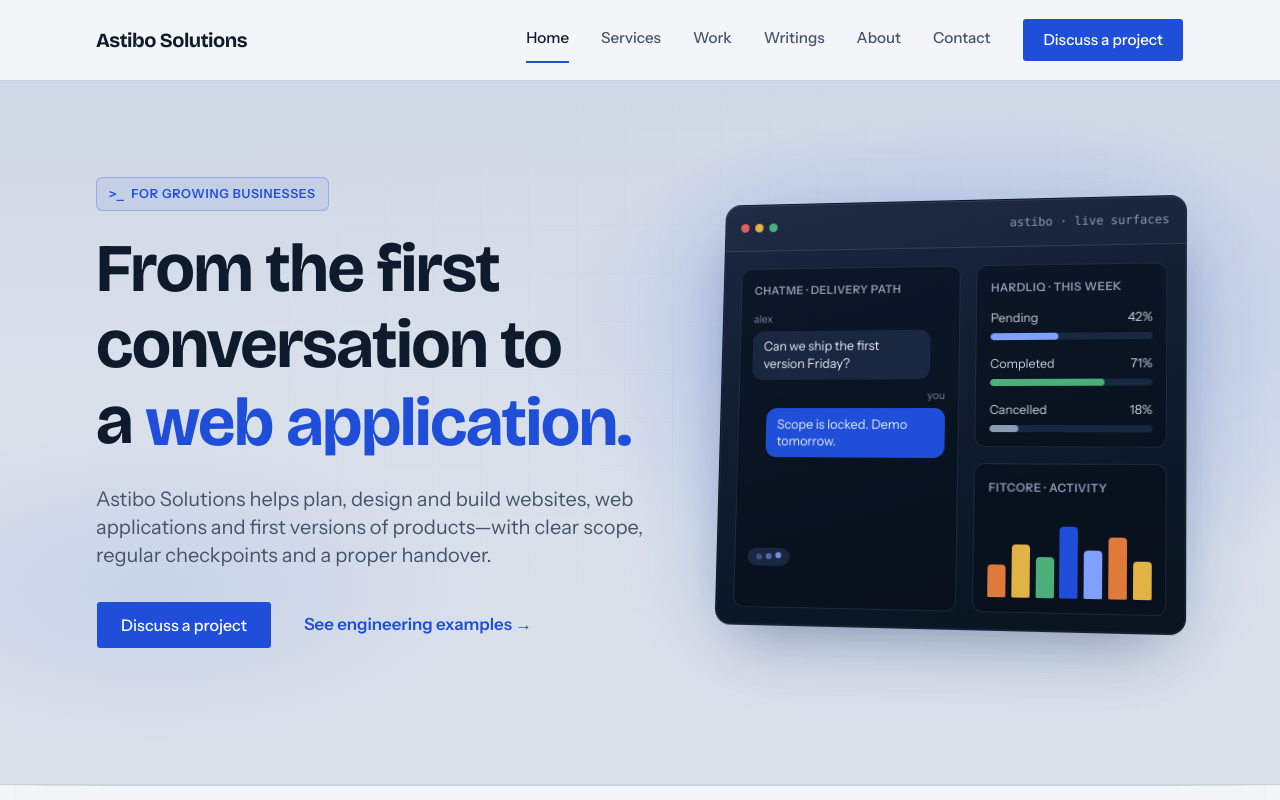
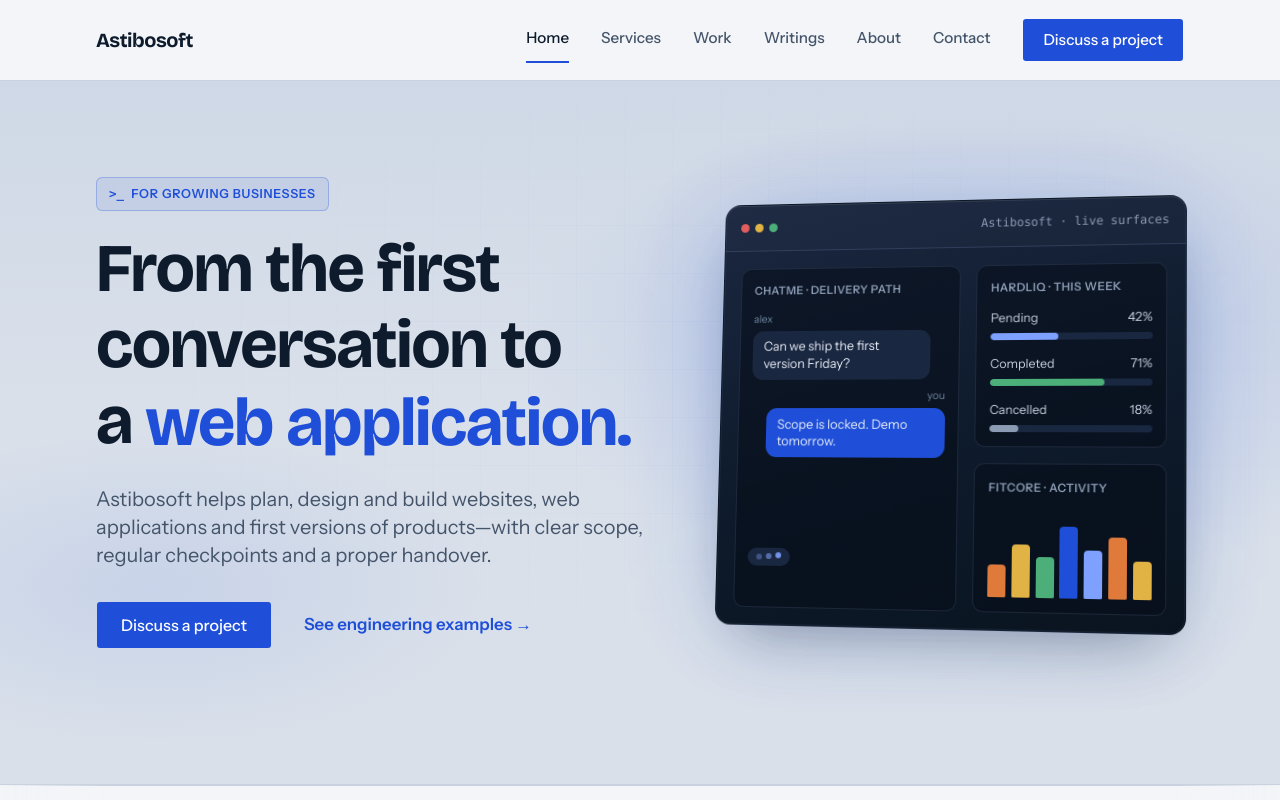
Before and after one commit to davidzdravkovic/Astibo-Solutions, a Next.js app: page / in a window 1280 px wide. Shown: the top 800 px of the page. Built offline with nearby package versions, Linux system fonts and the light colour scheme.

Commit message:
Rebrand to Astibosoft

```diff
--- a/src/app/about/page.tsx
+++ b/src/app/about/page.tsx
@@ -8,7 +8,7 @@
 export const metadata: Metadata = {
   title: "About",
   description:
-    "How Astibo Solutions works with clients, who a project suits, and who it does not.",
+    "How Astibosoft works with clients, who a project suits, and who it does not.",
 };
 
 export default function AboutPage() {
--- a/src/app/contact/page.tsx
+++ b/src/app/contact/page.tsx
@@ -7,7 +7,7 @@
 export const metadata: Metadata = {
   title: "Discuss a project",
   description:
-    "Tell Astibo Solutions what you are trying to do, or ask for a short introductory call about your project.",
+    "Tell Astibosoft what you are trying to do, or ask for a short introductory call about your project.",
 };
 
 export default function ContactPage() {
--- a/src/app/globals.css
+++ b/src/app/globals.css
@@ -6,7 +6,7 @@
 @custom-variant dark (&:is(.dark *));
 
 /*
- * Design tokens for Astibo Solutions (version 1, light theme only).
+ * Design tokens for Astibosoft (version 1, light theme only).
  *   paper  #F3F5F8  page background, cool and slightly blue-grey
  *   ink    #0E1B2C  text and drawn lines
  *   slate  #44546A  secondary text (7:1 on paper)
--- a/src/app/layout.tsx
+++ b/src/app/layout.tsx
@@ -20,8 +20,8 @@
 
 export const metadata: Metadata = {
   title: {
-    default: "Astibo Solutions",
-    template: "%s | Astibo Solutions",
+    default: site.name,
+    template: `%s | ${site.name}`,
   },
   description: site.description,
 };
--- a/src/app/work/page.tsx
+++ b/src/app/work/page.tsx
@@ -9,7 +9,7 @@
 export const metadata: Metadata = {
   title: "Work",
   description:
-    "Working examples of engineering skills from Astibo Solutions — messaging, full-stack apps, and first product surfaces.",
+    "Working examples of engineering skills from Astibosoft — messaging, full-stack apps, and first product surfaces.",
 };
 
 export default function WorkPage() {
--- a/src/app/writings/page.tsx
+++ b/src/app/writings/page.tsx
@@ -8,7 +8,7 @@
 export const metadata: Metadata = {
   title: "Writings",
   description:
-    "Engineering notes from Astibo Solutions — how realtime, full-stack and multi-surface problems were solved.",
+    "Engineering notes from Astibosoft — how realtime, full-stack and multi-surface problems were solved.",
 };
 
 export default function WritingsPage() {
--- a/src/components/capability-marquee.tsx
+++ b/src/components/capability-marquee.tsx
@@ -1,6 +1,6 @@
 import { capabilityTicker } from "@/content/site";
 
-/** Slow, continuous strip of what Astibo builds. Decorative; services are listed below. */
+/** Slow, continuous strip of what Astibosoft builds. Decorative; services are listed below. */
 export function CapabilityMarquee() {
   return (
     <div className="marquee" aria-hidden="true">
--- a/src/components/hero-stage.tsx
+++ b/src/components/hero-stage.tsx
@@ -9,7 +9,7 @@
 
 /**
  * Animated product stage for the home hero — danub.io-style floating panel,
- * built from Astibo product surfaces (messaging + live progress), not generic
+ * built from Astibosoft product surfaces (messaging + live progress), not generic
  * SaaS charts.
  */
 
@@ -100,7 +100,7 @@
           <span />
           <span />
           <span />
-          <p className="hero-stage__title">astibo · live surfaces</p>
+          <p className="hero-stage__title">Astibosoft · live surfaces</p>
         </div>
 
         <div className="hero-stage__body">
--- a/src/components/scope-sheet.tsx
+++ b/src/components/scope-sheet.tsx
@@ -66,7 +66,7 @@
               </div>
               <div className="border-r border-rule px-5 py-3">
                 <p className="text-slate">Prepared by</p>
-                <p className="font-medium">Astibo Solutions</p>
+                <p className="font-medium">Astibosoft</p>
               </div>
               <div className="px-5 py-3">
                 <p className="text-slate">Status</p>
--- a/src/components/site-footer.tsx
+++ b/src/components/site-footer.tsx
@@ -44,7 +44,7 @@
 
       <Reveal className="footer-mark mt-6">
         <span aria-hidden="true" className="wrap">
-          {site.name.split(" ")[0]}
+          {site.name}
         </span>
       </Reveal>
     </footer>
--- a/src/content/site.ts
+++ b/src/content/site.ts
@@ -8,10 +8,10 @@
  */
 
 export const site = {
-  name: "Astibo Solutions",
+  name: "Astibosoft",
   email: "hello@astibosoft.com",
   description:
-    "Astibo Solutions helps growing businesses plan, design and build websites, web applications and first versions of products.",
+    "Astibosoft helps growing businesses plan, design and build websites, web applications and first versions of products.",
 } as const;
 
 export const nav = [
```
Also changed, not shown: 3 other files (tests, documents, lock files or other folders).
